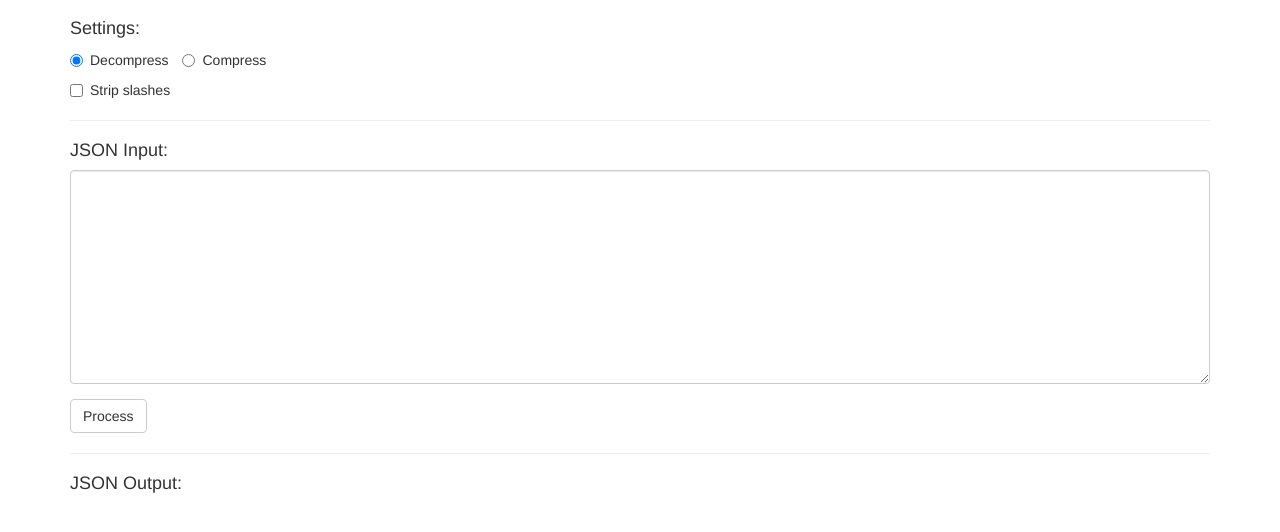
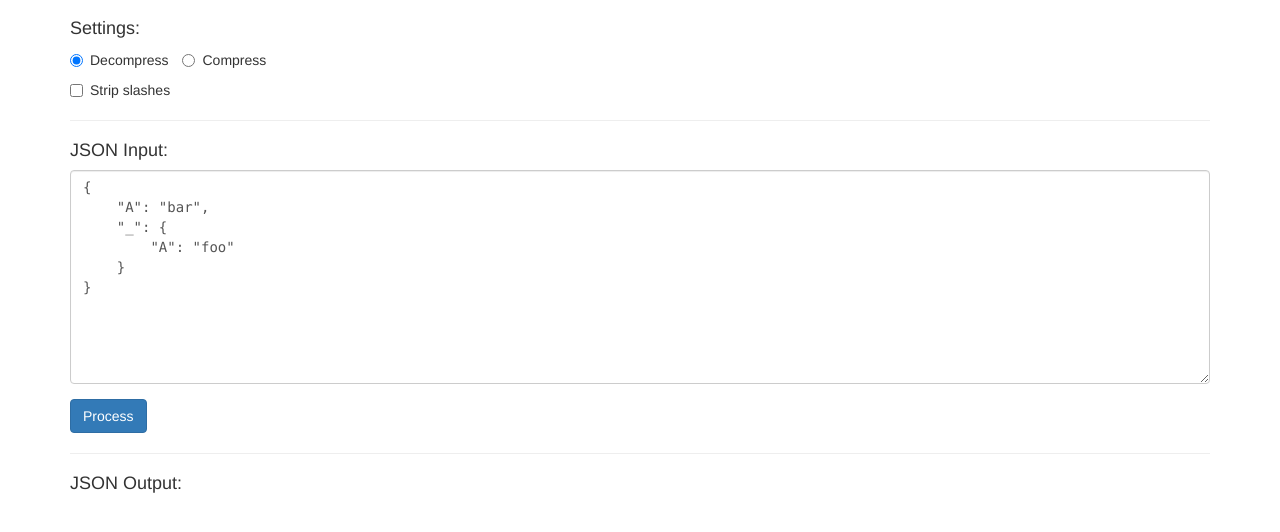
Before and after one commit to digitec-io/json-compress, a plain HTML site: page index.html in a window 1280 px wide. Shown: the part 82-614 px from the top of the page. Drawn offline with Linux system fonts and the light colour scheme.

Commit message:
Add default value for textarea and primary style for button

```diff
--- a/index.html
+++ b/index.html
@@ -41,10 +41,15 @@
         <h4>JSON Input:</h4>
         <div class="form-group">
             <label for="input" class="sr-only">Input</label>
-            <textarea class="form-control" id="input" name="input" rows="10"></textarea>
+            <textarea class="form-control" id="input" name="input" rows="10">{
+    "A": "bar",
+    "_": {
+        "A": "foo"
+    }
+}</textarea>
         </div>
 
-        <button type="submit" class="btn btn-default">Process</button>
+        <button type="submit" class="btn btn-primary">Process</button>
     </form>
 
     <hr>
```
